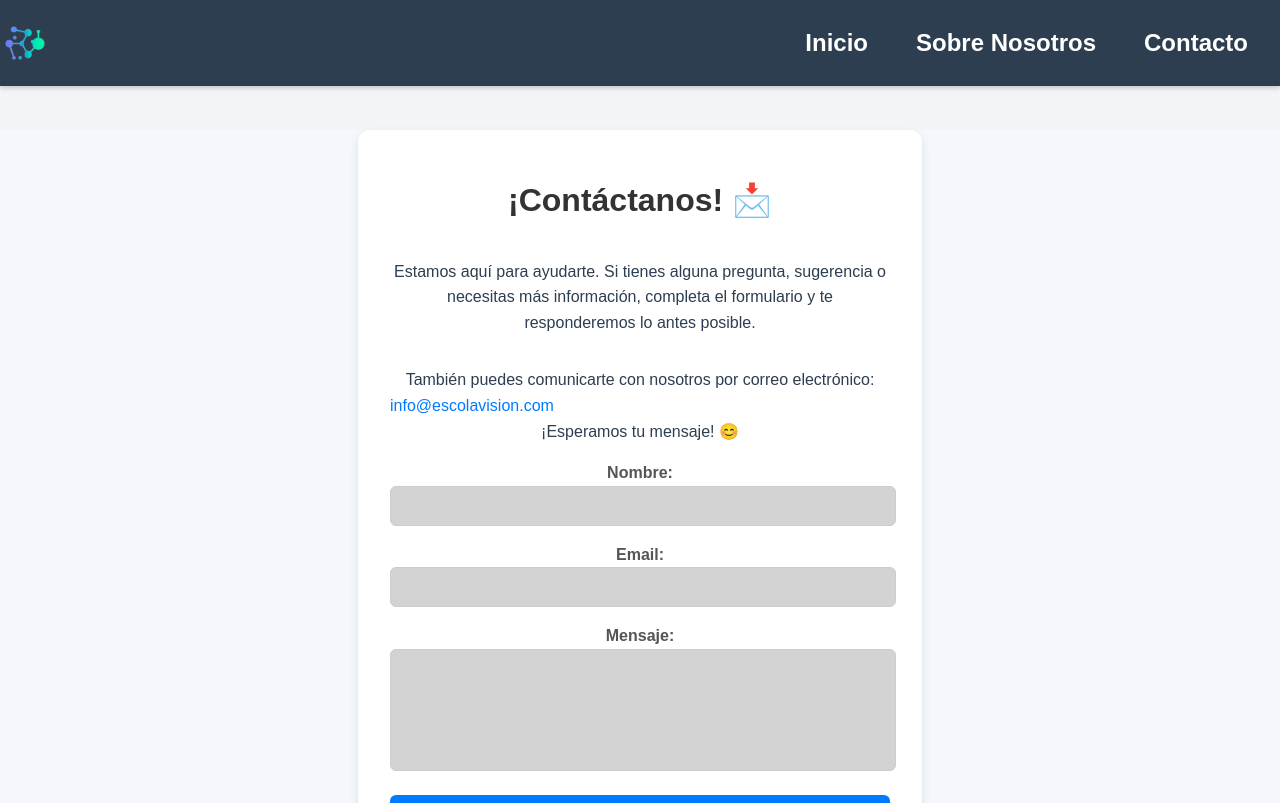
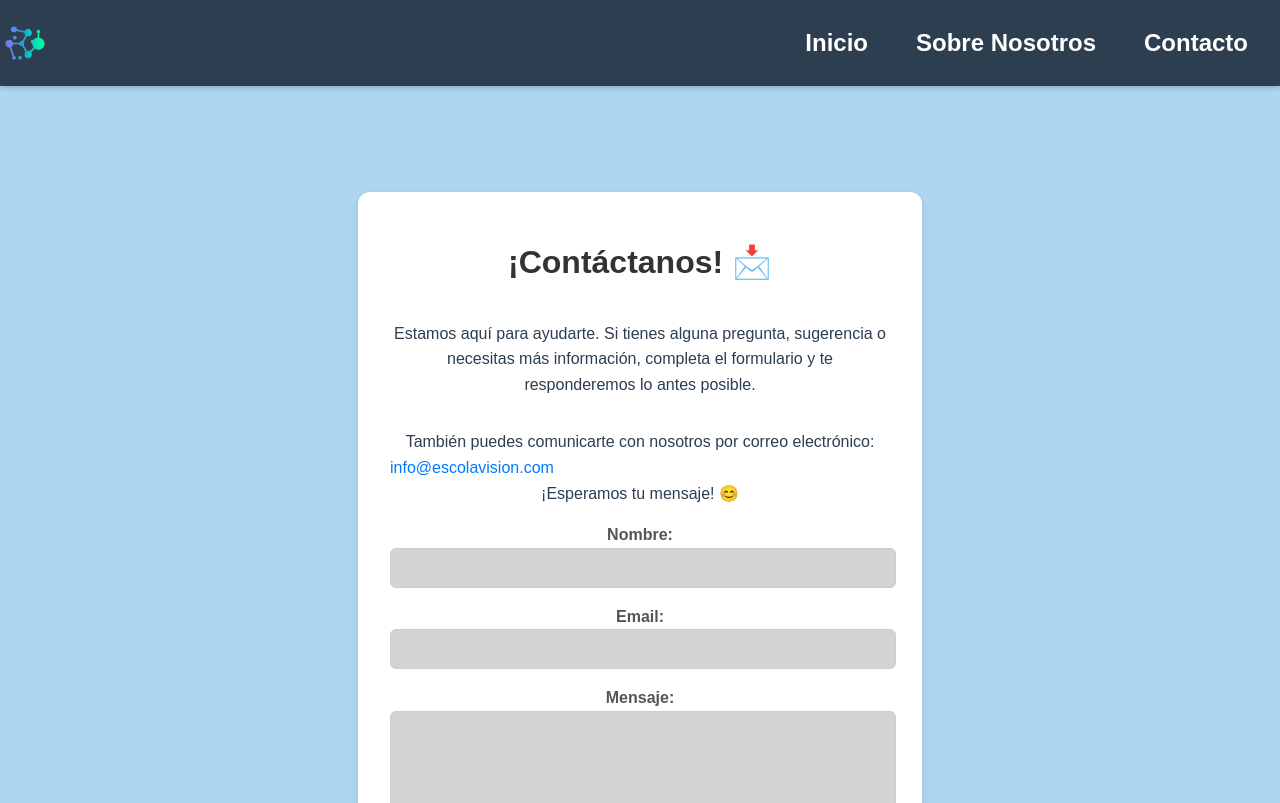
Before and after one commit to Ismaeltg05/Web-Escolavision, a React (Vite) app: page /Web-Escolavision/contact in a window 1280 px wide. Shown: the top 803 px of the page. Built offline with nearby package versions, Linux system fonts and the light colour scheme.

Commit message:
style: update background color and padding for improved layout consistency

```diff
--- a/src/Styles.css
+++ b/src/Styles.css
@@ -12,10 +12,13 @@
     width: 100%;
 }
 
+#root{
+    background-color: #AED6F1;
+}
 /* Estilos generales */
 body {
     font-family: 'Segoe UI', Tahoma, Geneva, Verdana, sans-serif;
-    background-color: #f4f7fc;
+    background-color: #AED6F1;
     color: var(--secondary-color);
     margin: 0%;
     display: flex;
@@ -23,13 +26,14 @@ body {
 }
 
 .container {
+    background-color: #AED6F1;
     padding: 0%;
     min-height: 87vh; /* Ocupar toda la altura de la pantalla */
 }
 
 .main-content{
     flex: 1;
-    background-color: #f4f7fc;
+    background-color: #AED6F1;
     margin: auto;
 }
 
--- a/src/components/Navbar.css
+++ b/src/components/Navbar.css
@@ -83,9 +83,6 @@
 }
 
 /* Para que el contenido no quede cubierto por el navbar */
-body {
-    padding-top: 50px;
-}
 
 @media (min-width: 1920px) {
     body {
--- a/src/pages/about.css
+++ b/src/pages/about.css
@@ -10,6 +10,7 @@ body {
   }
 
   .container {
+    padding-top: 7rem;
     text-align: center;
   }
 
```
